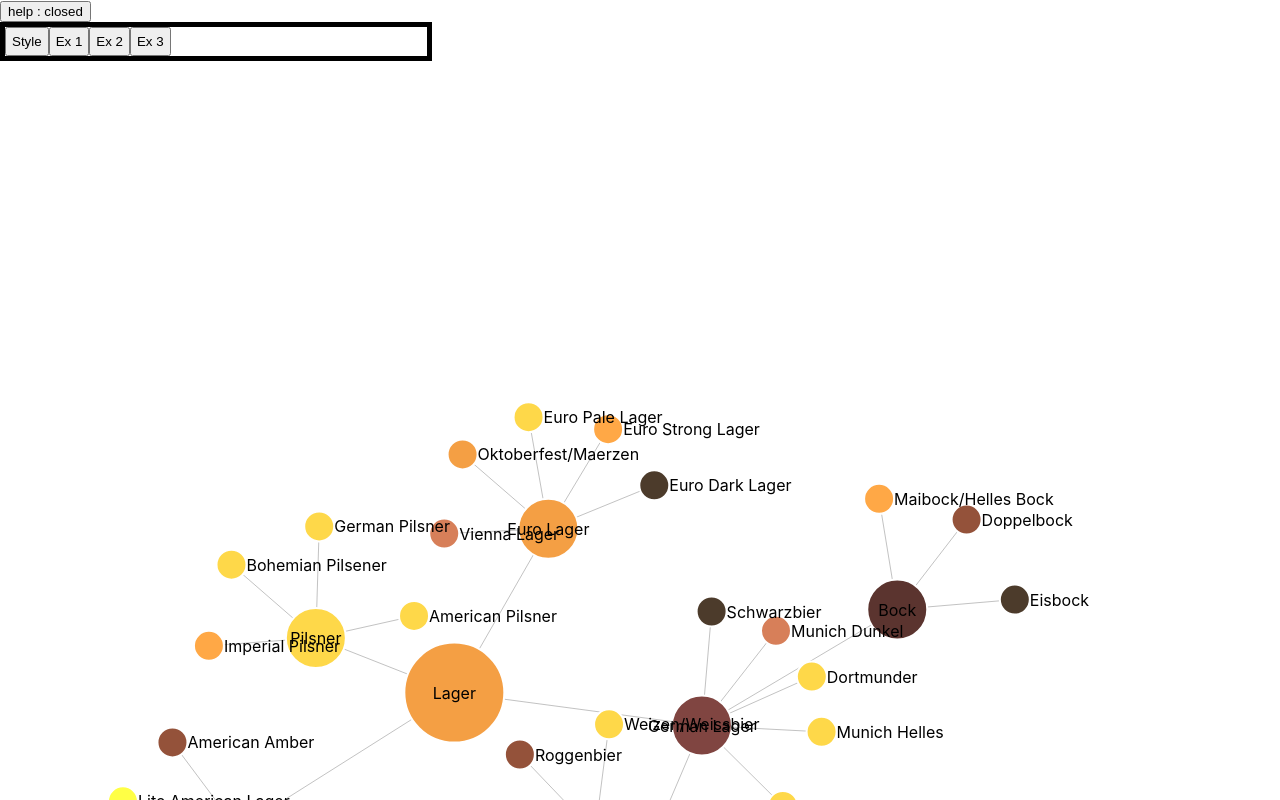
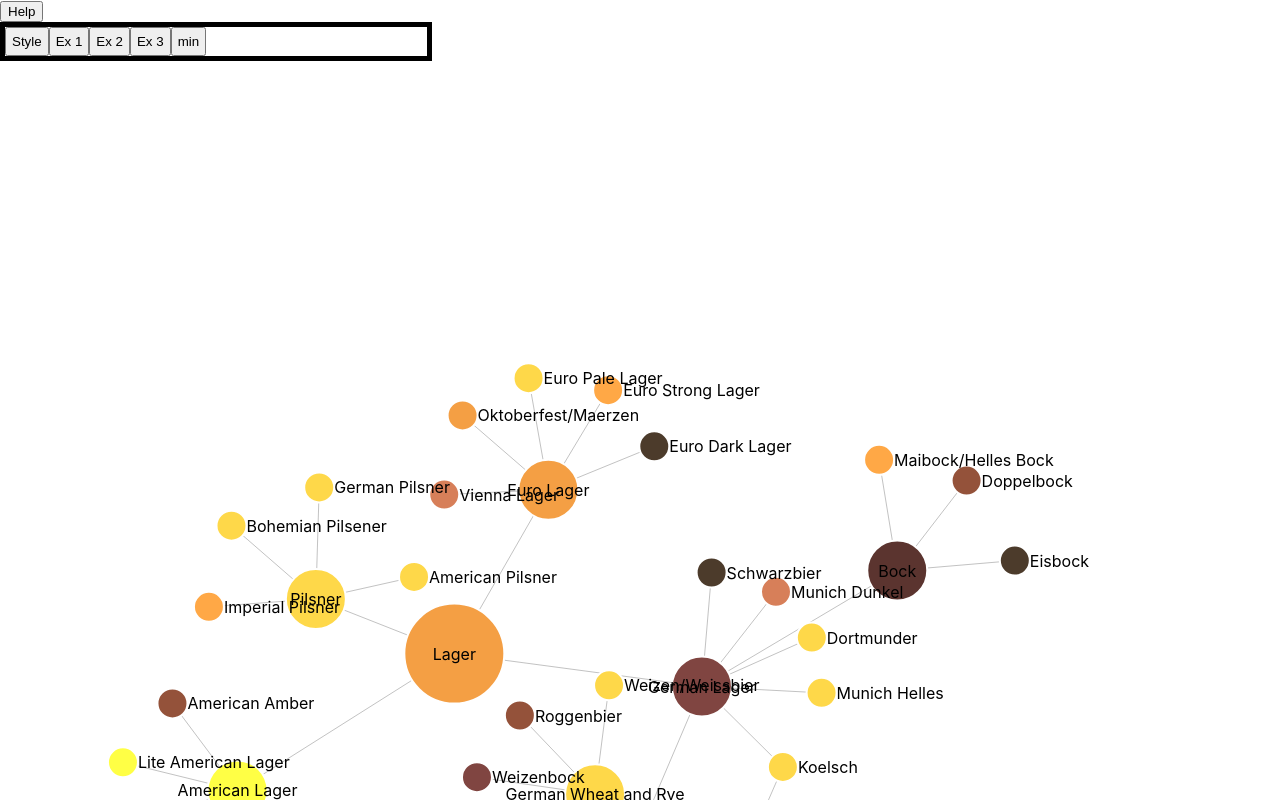
Before and after one commit to lngriff/beerguide-2, a React (Create React App) app: page / in a window 1280 px wide. Shown: the top 800 px of the page. Built offline with nearby package versions, Linux system fonts and the light colour scheme.

Commit message:
clean-up, float the info divs, etc

```diff
--- a/src/App.css
+++ b/src/App.css
@@ -3,6 +3,7 @@
   height: 250vh;
   background-color: white;
   z-index: 1;
+  position: absolute;
 }
 
 .container svg {
@@ -15,12 +16,25 @@
   padding: 5px;
 }
 
-.infobox, .helpbox {
+.infobox {
   max-width: 33%;
   max-height: 33%;
   position: relative;
+  background-color: white;
   border-style: solid;
   border-width: thick;
   border-color: black;
   z-index: 1000;
 }
+
+.helpbox {
+  max-width: 60%;
+  max-height: 60%;
+  position: relative;
+  background-color: white;
+  border-style: solid;
+  border-width: thick;
+  border-color: black;
+  z-index: 1000;
+  overflow-y: scroll;
+}
--- a/src/App.js
+++ b/src/App.js
@@ -7,6 +7,7 @@ import './App.css';
 
 function App() {
   const [currentBeer, setCurrentBeer] = useState(null)
+  const [helpOpen, setHelpOpen] = useState(false)
 
   function updateBeer(beer) {
     if (typeof(beer) == 'string') {
@@ -14,14 +15,18 @@ function App() {
     }
   }
 
+  function toggleVisibility() {
+    return !helpOpen
+  }
   return (
     <div className="App">
       <header className="App-header">
-        <Help />
+      <button className="help" onClick={() => setHelpOpen(toggleVisibility)}>Help</button>
       </header>
       <section className="Main">
+        <Tree data={data} setBeer={updateBeer}/>
+        <Help visible={helpOpen}/>
         <Info data={data} selectedBeer={currentBeer}/>
-        <Tree data={data} setBeer={updateBeer}/>
       </section>
     </div>
   );
--- a/src/components/Help.jsx
+++ b/src/components/Help.jsx
@@ -1,18 +1,37 @@
 import { useState } from "react";
 import Draggable from "react-draggable";
 
-export function Help() {
-    const [visible, setVisible] = useState(null);
-    // have help spawn in the corner I guess..?
-    // and then on minimize maybe it snaps back...? idk...
+export function Help({visible}) {
+    const [displayText, setDisplayText] = useState(null)
+
+    function findText(id) {
+        switch (id) {
+            case 'vocab':
+                return (<p>beer words</p>)
+            case 'glass':
+                return (<p>drink beer from a cup</p>)
+            case 'faq':
+                return (<p>q: why did u make this in tyol 2024 a: idk i still like beer even if it isnt cool anymore</p>)
+            case 'beer101':
+            default:
+                return (<p>did u kno: beer made from grain, water, hop, yeast</p>)
+        }
+    }
+
     return (
         <Draggable>
-            <div>
-        <button onClick={() => setVisible(!visible)}>
-            help : {!visible ? "closed" : "open"}
-        </button>
-        {visible ? < HelpBox /> : null}
-    </div>
+                {visible ? <div className="helpbox">
+                    <div className="helpnav">
+                        {helptabs.map((tab) => {
+                            return (
+                                <button className="helptab" onClick={() => {setDisplayText(findText(tab.id))}} key={tab.id}>
+                                    {tab.name}
+                                </button>
+                            )
+                        })}
+                    </div>
+                    {displayText}
+                </div> : <div></div>}
         </Draggable>
 
     )
@@ -25,23 +44,3 @@ const helptabs = [
     {id: 'glass', name: 'Glassware'},
     {id: 'faq', name: 'FAQ'}
 ]
-
-const HelpBox = () => {
-    const [displayText, setDisplayText] = useState(null)
-
-    return (
-        <div className="helpbox">
-            <div className="helpnav">
-                {helptabs.map((tab) => {
-                    return (
-                        <button className="helptab" onClick={() => {setDisplayText(tab.id)}} key={tab.id}>
-                            {tab.name}
-                        </button>
-                    )
-                })}
-            </div>
-            <p className="text">{displayText}</p>
-    </div>
-    )
-
-}
--- a/src/components/Info.jsx
+++ b/src/components/Info.jsx
@@ -7,13 +7,11 @@ export function Info({data, selectedBeer}) {
     const [displayText, setDisplayText] = useState(null)
     const [prevBeer, setBeerChanged] = useState(null)
 
-    console.log(`infos current beer ${selectedBeer}`)
     // the fact that this runs each time this re-renders is uh. bad. lol.
     // will fix it once I decide on new data structure
     const beers = data.nodes.map(d => ({...d}))
 
     function findText(id) {
-        console.log(id)
         const text = beers.find(beer => beer.id === selectedBeer)
         if (text) {
             // need to include a swatch for the SRM and an icon for the glass or smthn
@@ -29,6 +27,7 @@ export function Info({data, selectedBeer}) {
                 case 'ex1':
                     return (
                         <p>
+                            <b>Style:</b> {text.label} <br />
                             <b>Name:</b> {text.EX_1} <br />
                             <b>Brewery:</b> {text.BREWERY_1} <br />
                             <b>ABV:</b> {text.ABV_1} <br />
@@ -37,10 +36,10 @@ export function Info({data, selectedBeer}) {
                             <b>Description:</b> Do we need description here? Idk what else to do with this.
                         </p>
                     )
-
                 case 'ex2':
                     return (
                         <p>
+                            <b>Style:</b> {text.label} <br />
                             <b>Name:</b> {text.EX_2} <br />
                             <b>Brewery:</b> {text.BREWERY_2} <br />
                             <b>ABV:</b> {text.ABV_2} <br />
@@ -52,6 +51,7 @@ export function Info({data, selectedBeer}) {
                 case 'ex3':
                     return (
                         <p>
+                            <b>Style:</b> {text.label} <br />
                             <b>Name:</b> {text.EX_3} <br />
                             <b>Brewery:</b> {text.BREWERY_3} <br />
                             <b>ABV:</b> {text.ABV_3} <br />
@@ -60,8 +60,9 @@ export function Info({data, selectedBeer}) {
                             <b>Description:</b> Do we need description here? Idk what else to do with this.
                         </p>
                     )
+                case 'min':
                 default:
-                    return 'oh no help'
+                    return (<p></p>)
             }
         }
     }
@@ -70,7 +71,6 @@ export function Info({data, selectedBeer}) {
     // and update the text there
     if (selectedBeer !== prevBeer) {
         setBeerChanged(selectedBeer)
-        console.log('changing beer')
         setDisplayText(findText('beerInfo'))
     }
 
@@ -98,5 +98,7 @@ const infotabs = [
     {id: 'beerInfo', name: 'Style'},
     {id: 'ex1', name: 'Ex 1'},
     {id: 'ex2', name: 'Ex 2'},
-    {id: 'ex3', name: 'Ex 3'}
+    {id: 'ex3', name: 'Ex 3'},
+    // is there an icon for this or smthn
+    {id: 'min', name: 'min'}
 ]
--- a/src/components/Tree.jsx
+++ b/src/components/Tree.jsx
@@ -3,7 +3,6 @@ import { runTree } from "./TreeGenerator";
 
 export function Tree({data, setBeer}) {
     const containerRef = useRef(null);
-
 
     useEffect(() => {
       let destroyFn;
```
